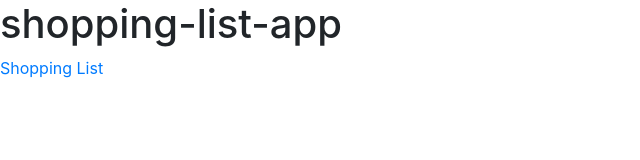
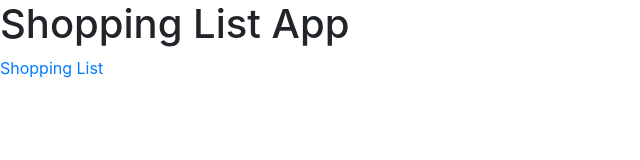
Before and after one commit to cdahmedeh/ShoppingListApp, an Angular app: page / in a window 1280 px wide. Shown: the top 160 px of the page, without its empty margins (0-640 px from the left). Built offline with nearby package versions, Linux system fonts and the light colour scheme.

Commit message:
Change Title of App

```diff
--- a/src/app/app.component.ts
+++ b/src/app/app.component.ts
@@ -6,5 +6,5 @@ import { Component } from '@angular/core';
   styleUrls: ['./app.component.css']
 })
 export class AppComponent {
-  title = 'shopping-list-app';
+  title = 'Shopping List App';
 }
```
Also changed, not shown: 1 other file (tests, documents, lock files or other folders).
